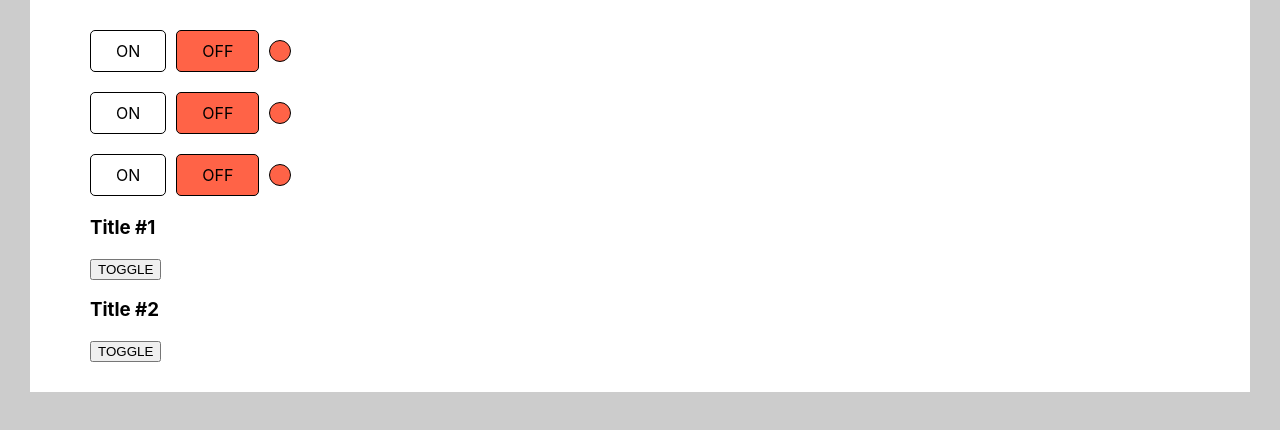
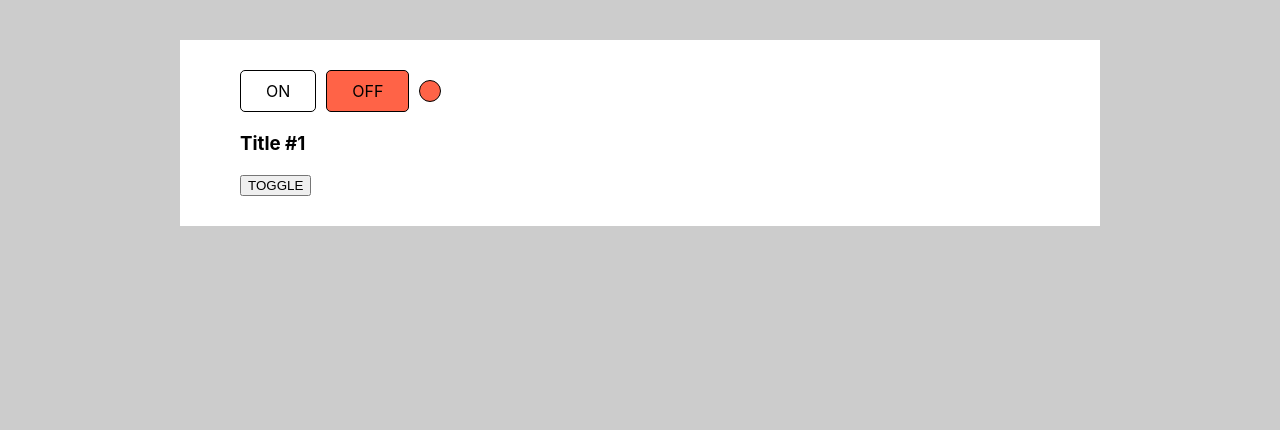
Before and after one commit to Odinokun/react-in-great-detail, a React (Create React App) app: page / in a window 1280 px wide. Shown: the top 430 px of the page. Built offline with nearby package versions, Linux system fonts and the light colour scheme.

Commit message:
did uncontrolled accordion

```diff
--- a/src/App.css
+++ b/src/App.css
@@ -1,6 +1,6 @@
 .App {
-    margin: 0 auto;
-    max-width: 1100px;
+    margin: 40px auto;
+    max-width: 800px;
     background-color: #fff;
     padding: 30px 60px;
 }
--- a/src/App.tsx
+++ b/src/App.tsx
@@ -9,11 +9,7 @@ function App() {
     return (
         <div className="App">
             <OnOff/>
-            <OnOff/>
-            <OnOff/>
-
             <UncontrolledAccordion titleValue={'Title #1'}/>
-            <UncontrolledAccordion titleValue={'Title #2'}/>
 
             {/*<PageTitle title={'This is Odinokun`s title'}/>
             <Accordion
```
